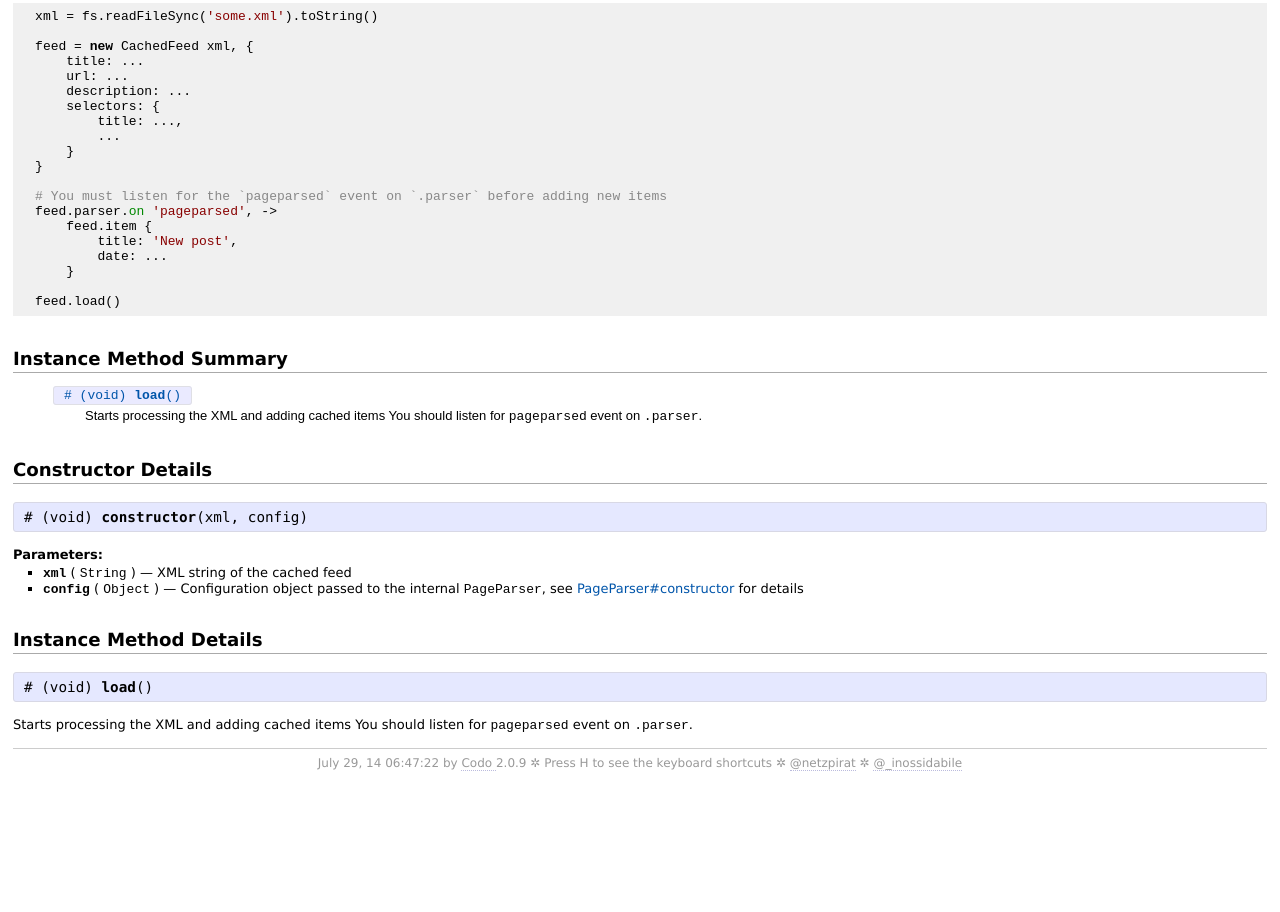
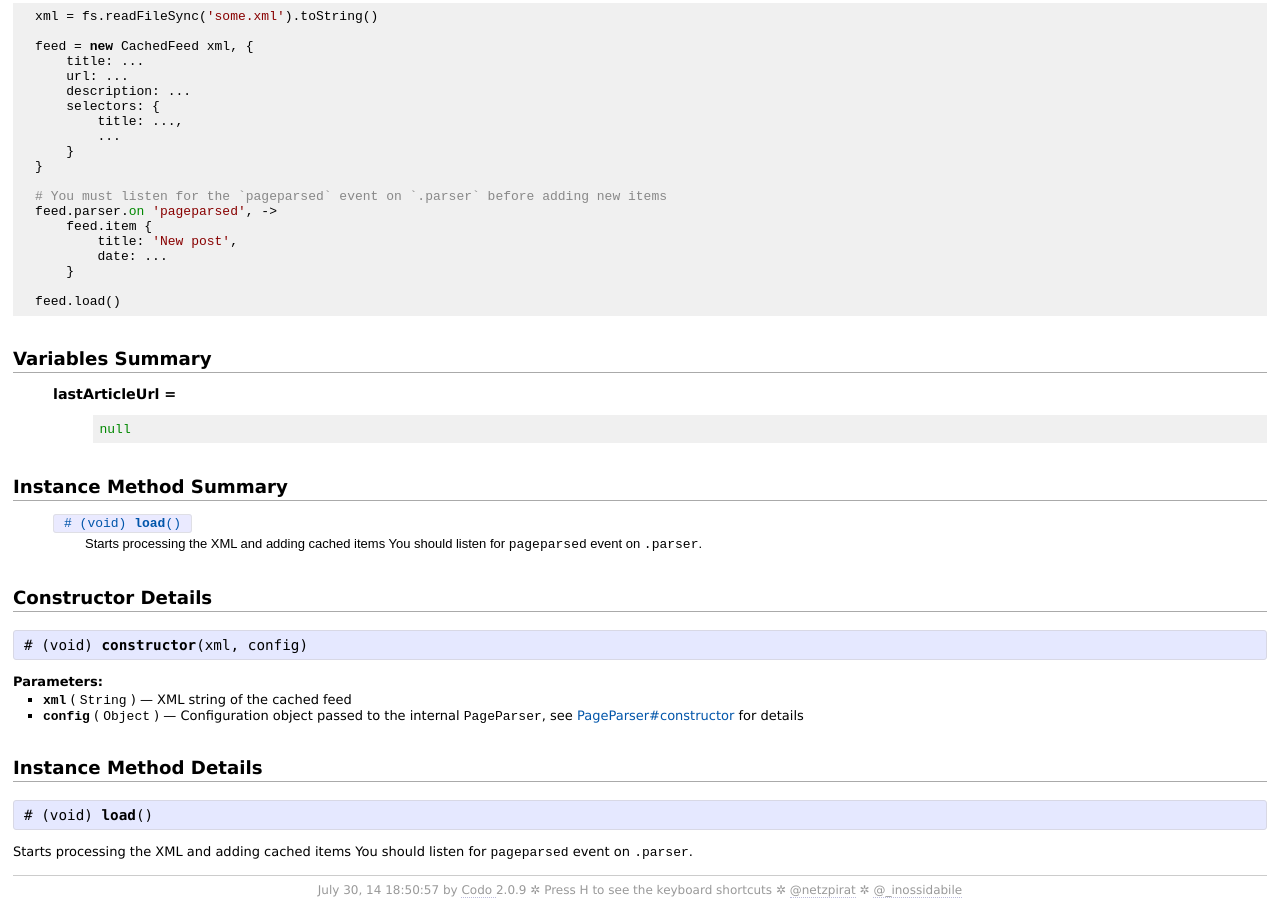
Before and after one commit to forabi/refeed, a plain HTML site: page class/CachedFeed.html in a window 1280 px wide. Shown: the part 303-1215 px from the top of the page. Before the commit the page ends 1088 px from the top, so only its background shows below. Drawn offline with Linux system fonts and the light colour scheme.

Commit message:
Updated docs

```diff
--- a/class/CachedFeed.html
+++ b/class/CachedFeed.html
@@ -75,6 +75,18 @@ be added as usual using the <code>Feed#item</code> method.</p>
 </div>
 <div class='tags'>
 </div>
+      <h2>Variables Summary</h2>
+      <dl class='constants'>
+  <dt id='lastArticleUrl-variable'>
+    lastArticleUrl
+    =
+  </dt>
+  <dd>
+    <pre><code class='coffeescript'>null</code></pre>
+    <div class='tags'>
+</div>
+  </dd>
+</dl>
       <h2>Instance Method Summary</h2>
       <ul class='summary'>
   <li>
@@ -146,7 +158,7 @@ be added as usual using the <code>Feed#item</code> method.</p>
 </div>
     </div>
     <div id='footer'>
-  July 29, 14 06:47:22 by
+  July 30, 14 18:50:57 by
   <a href='https://github.com/coffeedoc/codo' title='CoffeeScript API documentation generator'>
     Codo
   </a>
```
Also changed, not shown: alphabetical_index.html (+1 -1 lines), class/BlockParser.html (+1 -1 lines), class/FeedGenerator.html (+1 -1 lines), class/PageLoader.html (+1 -1 lines), class/PageParser.html (+1 -1 lines), extra/README.md.html (+2 -2 lines), file/models/block-parser.coffee.html (+1 -1 lines), file/models/cached-feed.coffee.html (+1 -1 lines), file/models/feed-generator.coffee.html (+1 -1 lines), file/models/page-loader.coffee.html (+1 -1 lines), file/models/page-parser.coffee.html (+1 -1 lines).
